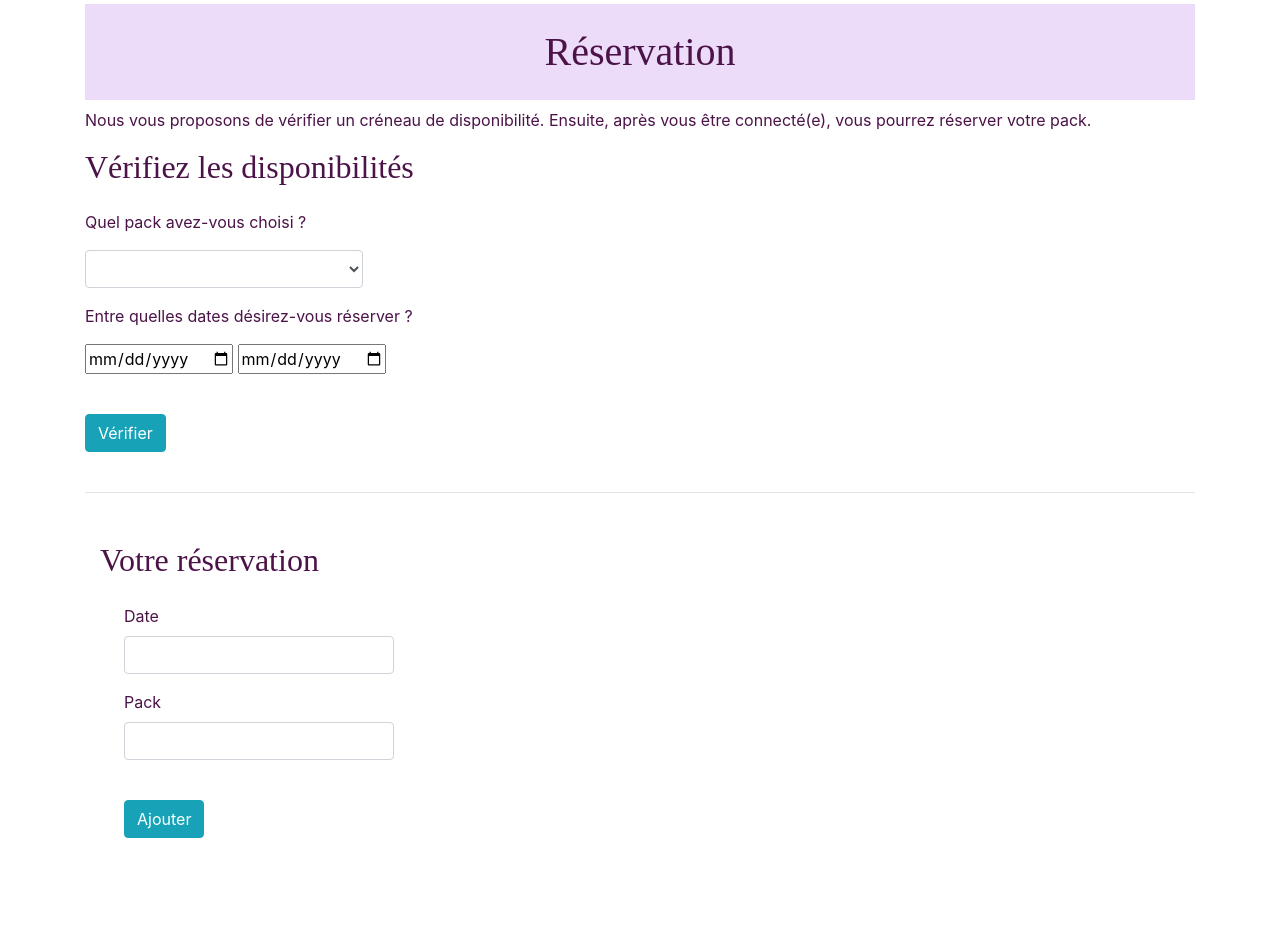
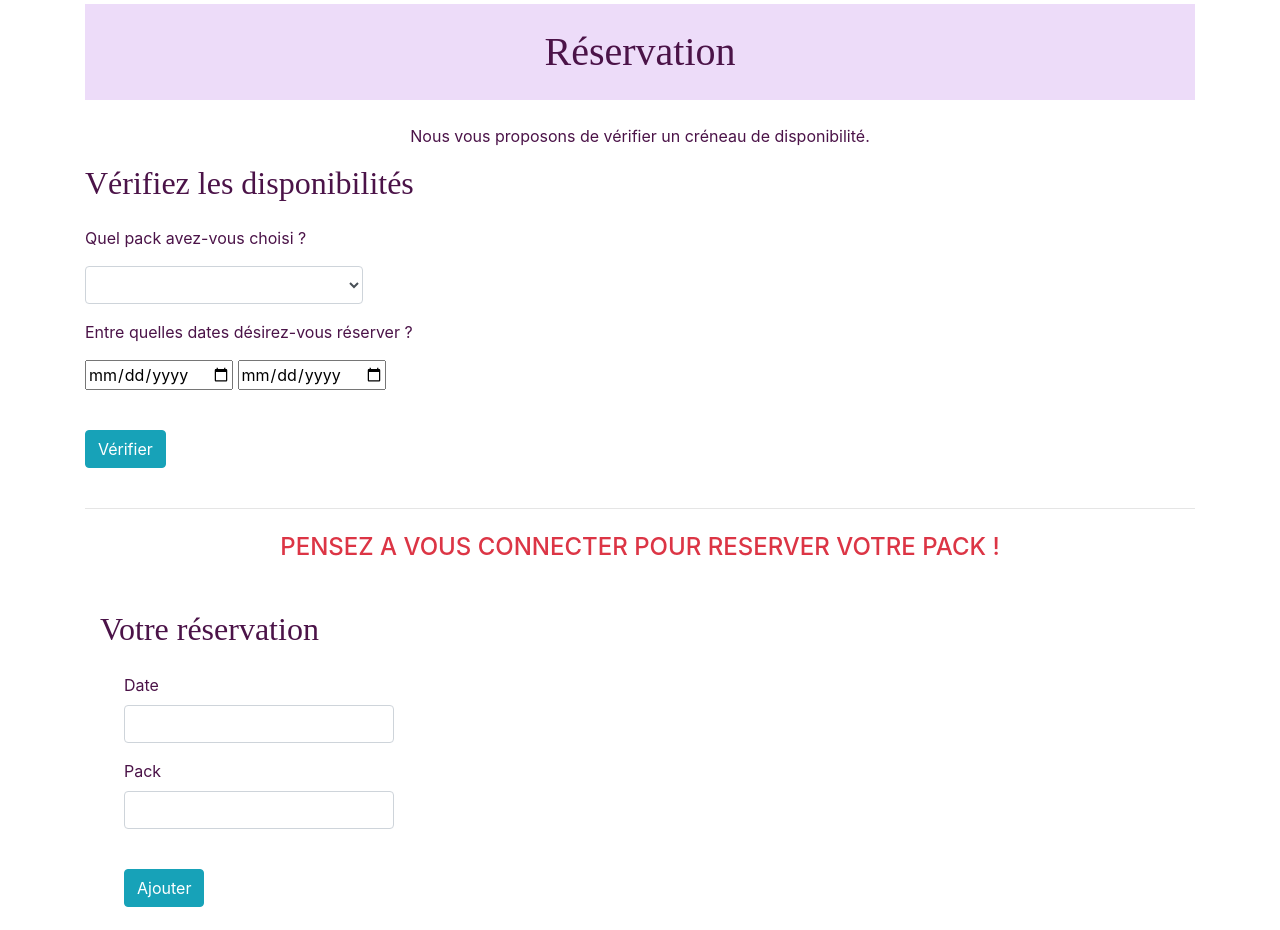
Before and after one commit to PriscaR78/fetes_un_voeu, a Symfony app: template templates/laurence/reservation.html.twig in a window 1280 px wide. Shown: the part 140-1070 px from the top of the page. Before the commit the page ends 978 px from the top, so only its background shows below. Run offline with Twig, Linux system fonts and the light colour scheme; the template is opened without the code that fills it: most values are stand-ins (such as "Sample title", 1, 10 or a date in 2020); form fields are guessed from the names that the template uses; some libraries are stand-ins or nearby versions; some web fonts are replaced.

Commit message:
« modifs_prisca »

```diff
--- a/templates/laurence/reservation.html.twig
+++ b/templates/laurence/reservation.html.twig
@@ -4,8 +4,8 @@
 
  <div class="container mt-4">
     <h1 class="text-center p-4" style="background-color: #eddcf9">Réservation</h1>
-    <p>Nous vous proposons de vérifier un créneau de disponibilité.
-        Ensuite, après vous être connecté(e), vous pourrez réserver votre pack.</p>
+    <p class="text-center mt-4">Nous vous proposons de vérifier un créneau de disponibilité.
+    </p>
 
     <h2>Vérifiez les disponibilités</h2>
 
@@ -61,6 +61,7 @@
     {#        {% else %}#}
    <hr>
  <div class="container mt-4">
+  <h4 class="text-danger text-center mt-4">PENSEZ A VOUS CONNECTER POUR RESERVER VOTRE PACK !</h4>
 <h2 class="mt-5">Votre réservation</h2>
     <div class="w-25 m-4">
         {{ form_start(formResa) }}
```
